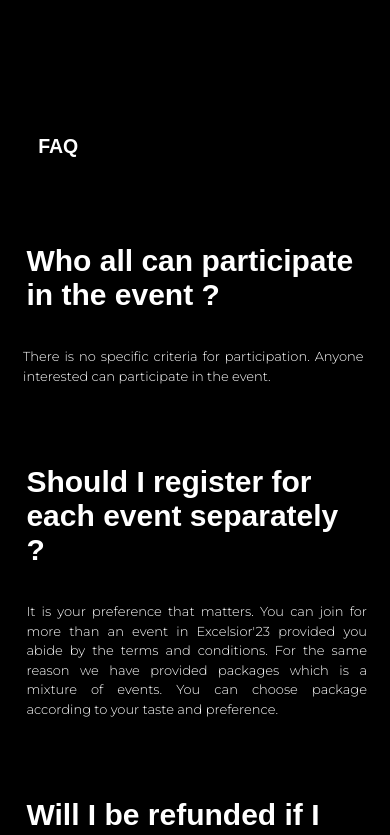
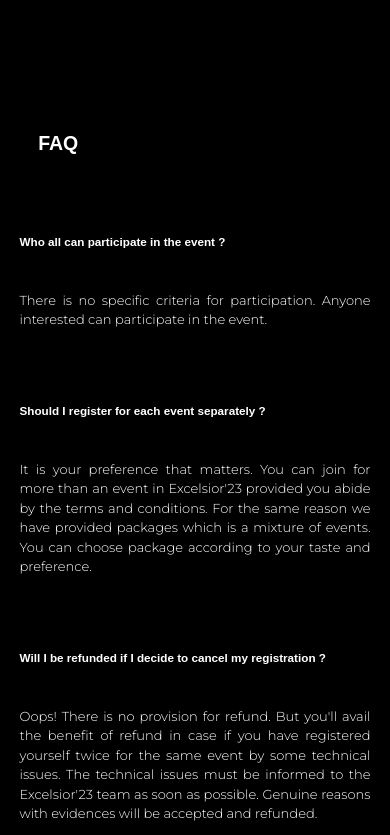
Before and after one commit to anima-regem/excelsior23, a Vue app: page / in a window 390 px wide. Shown: the part 1300-2135 px from the top of the page. Built offline with nearby package versions, Linux system fonts and the light colour scheme.

Commit message:
more optimization

```diff
--- a/src/components/FAQ.vue
+++ b/src/components/FAQ.vue
@@ -37,9 +37,7 @@
 
 <style scoped>
 
-*{
-    padding: 1%;
-}
+
 .container {
     margin: 8rem auto 0 auto;
 }
@@ -62,7 +60,8 @@
 }
 
 .faqContainer {
-    margin: 8rem 8rem;
+    margin-left: 5%;
+    margin-right: 5%;
     display: flex;
     flex-direction: column;
     justify-content: start;
@@ -86,7 +85,7 @@
 .faqHead {
     color: #fff;
     font-family: 'Poppins', sans-serif;
-    font-size: 35px;
+    font-size: 2vw;
     font-weight: 600;
     line-height: 40px;
 }
@@ -167,7 +166,7 @@
     .faqHead {
         color: #fff;
         font-family: 'Poppins', sans-serif;
-        font-size: 30px;
+        font-size: 3vw;
         height: auto;
         font-weight: 600;
         line-height: 34px;
```
